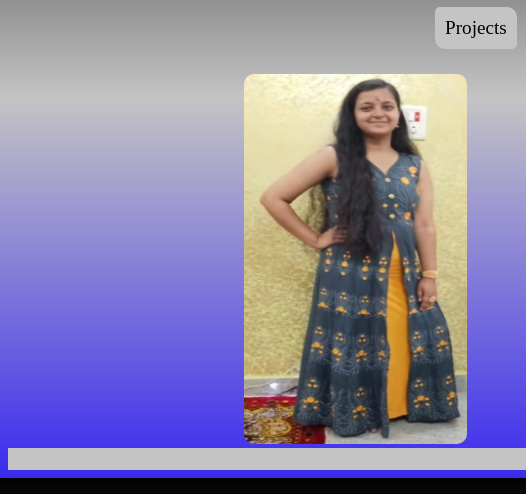
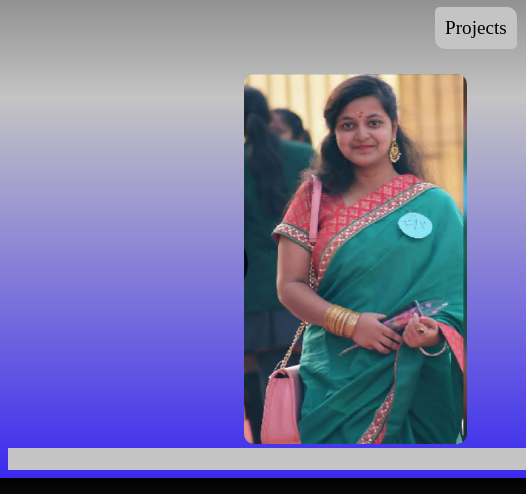
Before and after one commit to Sunainacode/portfolio.github.io, a plain HTML site: page index.html in a window 1280 px wide. Shown: the part 282-776 px from the top of the page, 0-526 px from the left. Drawn offline with Linux system fonts and the light colour scheme.

Commit message:
Update index.html

```diff
--- a/index.html
+++ b/index.html
@@ -23,7 +23,7 @@
                 <div class="p4">Contact</div>
             </div>
             <div class="self">
-                <img src="self.jpeg" alt="Self">
+                <img src="sel.jpeg" alt="Self">
             </div>
         </div>
     </div>
```
